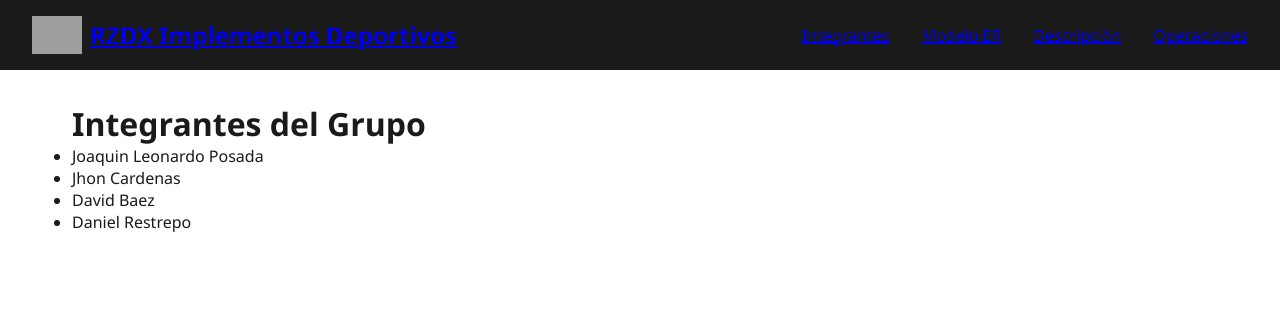
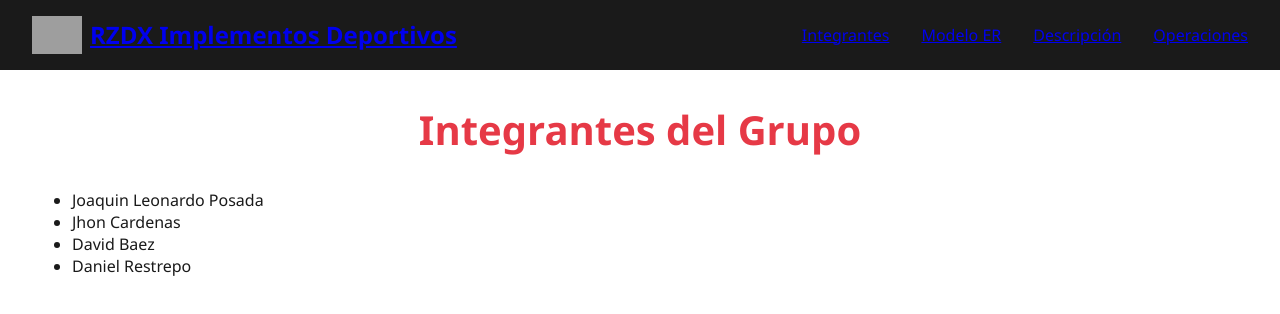
Before and after one commit to JLeonardoPA/RZDXmodeloER, a React (Vite) app: page /team in a window 1280 px wide. Shown: the top 314 px of the page. Built offline with nearby package versions, Linux system fonts and the light colour scheme; grey boxes are pictures that could not be loaded.

Commit message:
Update Team.jsx
agregando estilo al titulo

```diff
--- a/src/components/Team.jsx
+++ b/src/components/Team.jsx
@@ -1,7 +1,7 @@
 export default function Team() {
   return (
     <div>
-      <h1>Integrantes del Grupo</h1>
+      <h1 className="main-title">Integrantes del Grupo</h1>
       <ul>
         <li>Joaquin Leonardo Posada</li>
         <li>Jhon Cardenas</li>
```
